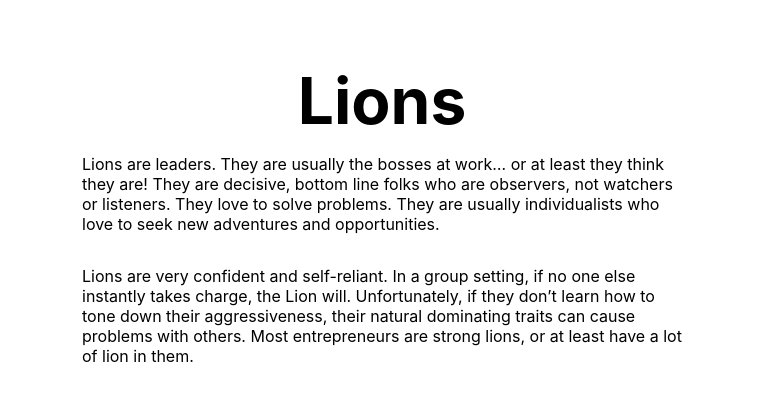
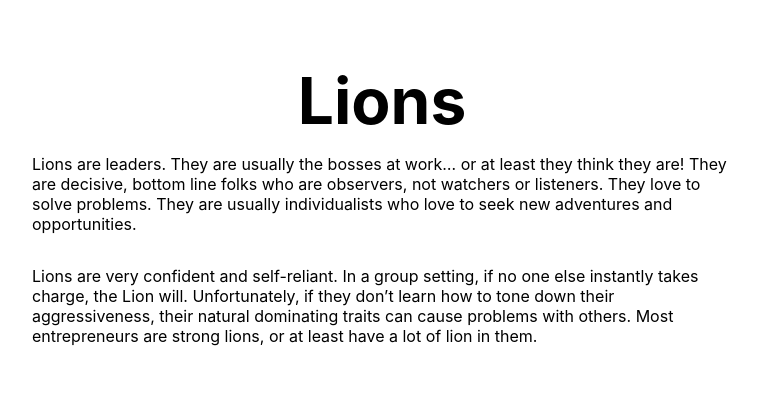
Before and after one commit to koenigm-seattleu/LOGB-Personality-Test, a Next.js app: page /details/lion in a window 1280 px wide. Shown: the top 400 px of the page, without its empty margins (258-1015 px from the left). Built offline with nearby package versions, Linux system fonts and the light colour scheme.

Commit message:
increase max width for description

```diff
--- a/styles/Home.module.css
+++ b/styles/Home.module.css
@@ -4,7 +4,7 @@
 
 .description {
     min-height: 100vh;
-    max-width: 600px;
+    max-width: 700px;
     padding: 4rem 0;
     margin: auto;
     flex: 1;
```
